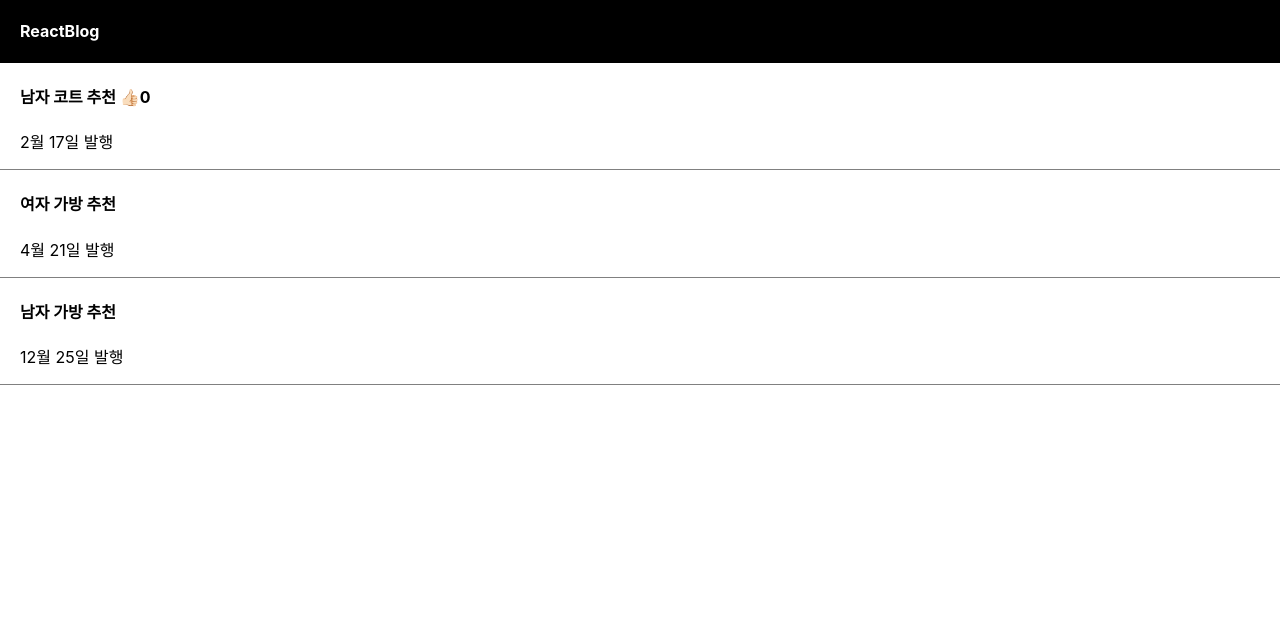
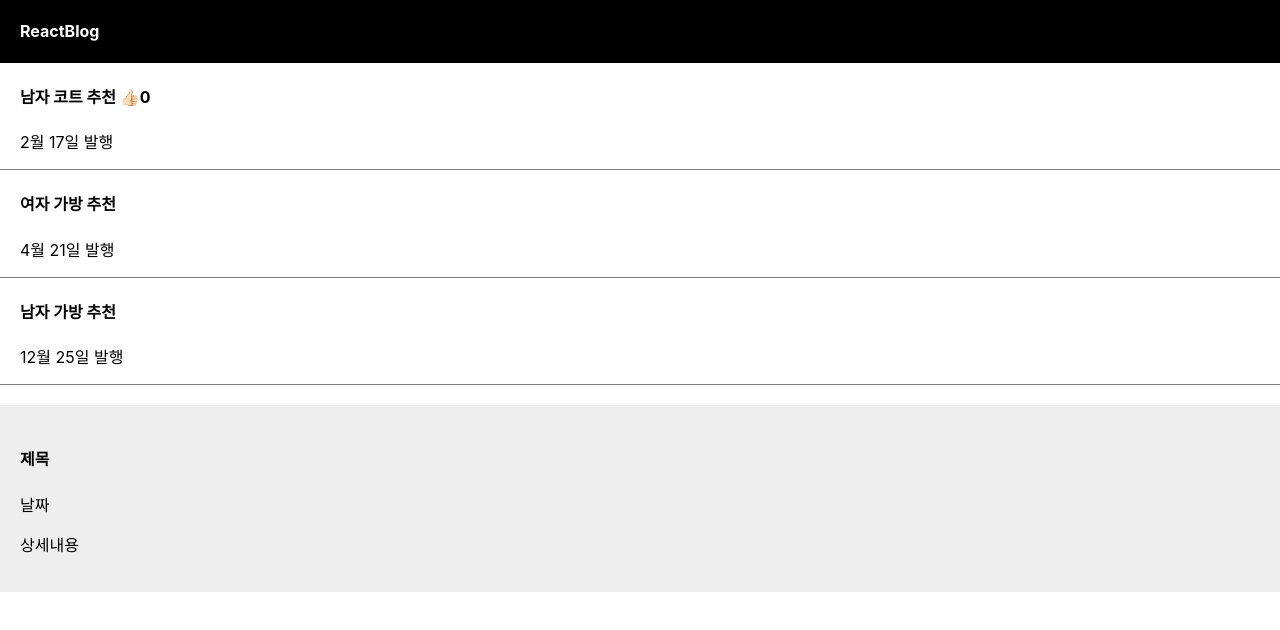
Before and after one commit to yonghyun421/blog-practice, a React (Create React App) app: page / in a window 1280 px wide. Shown: the top 630 px of the page. Built offline with nearby package versions, Linux system fonts and the light colour scheme.

Commit message:
Add: component 만들기

```diff
--- a/src/App.css
+++ b/src/App.css
@@ -10,6 +10,13 @@
   padding-left: 20px;
   text-align: left;
   border-bottom: 1px solid grey;
+}
+
+.modal {
+  margin-top: 20px;
+  padding: 20px;
+  background-color: #eee;
+  text-align: left;
 }
 
 .black-nav {
--- a/src/App.js
+++ b/src/App.js
@@ -49,8 +49,19 @@
         <h4>{title[2]}</h4>
         <p>{date[2]}</p>
       </div>
+      <Modal />
     </div>
   );
 }
 
+const Modal = () => {
+  return (
+    <div className="modal">
+      <h4>제목</h4>
+      <p>날짜</p>
+      <p>상세내용</p>
+    </div>
+  );
+};
+
 export default App;
```
Also changed, not shown: 1 other file (tests, documents, lock files or other folders).
